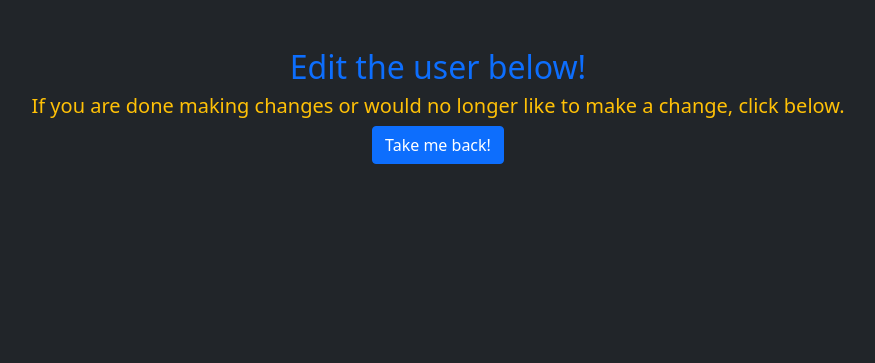
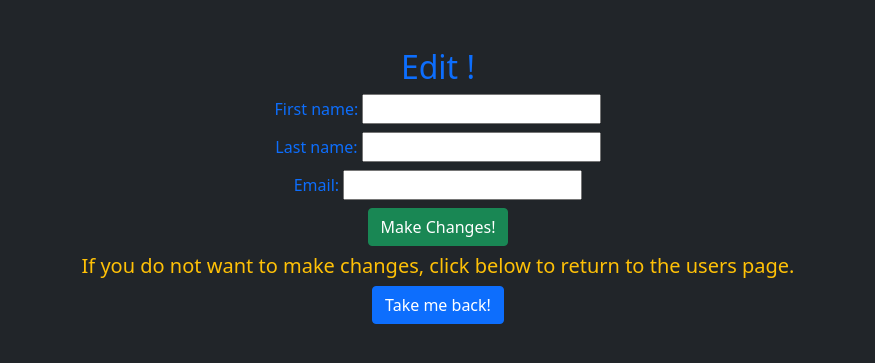
Before and after one commit to JakeClise/users_CR, a Flask app: template templates/edit_user.html in a window 1280 px wide. Shown: the top 363 px of the page, without its empty margins (202-1077 px from the left). Run offline with Flask 2, Linux system fonts and the light colour scheme; the template is opened without the code that fills it, so the values that code supplies are empty.

Commit message:
saving edit changes

```diff
--- a/server.py
+++ b/server.py
@@ -35,9 +35,17 @@ def get_one_user(id):
     }
     return render_template('one_user.html',user=User.get_one_user(data))
 
-@app.route('/edit')
-def edit_user():
-    return render_template('edit_user.html')
+@app.route('/edit/<int:id>')
+def go_edit_user(id):
+    data = {
+        "id":id
+    }
+    return render_template('edit_user.html',user=User.get_one_user(data))
+
+@app.route('/edit-one-user', methods=["POST"])
+def update_user():
+    User.update(request.form)
+    return redirect('/go-users')
 
 
 
--- a/templates/edit_user.html
+++ b/templates/edit_user.html
@@ -9,10 +9,27 @@
 </head>
 <body class="bg-dark">
     <div class="text-center mt-5">
-        <h2 class="text-primary">Edit the user below!</h2>
-
+        <h2 class="text-primary">Edit {{user.first_name}}!</h2>
+        <input type="hidden" name="id" value="{{user.id}}">
+        <form action="/edit-one-user" method="post">
+            <div class="mt-2">
+                <label for="first_name" class="text-primary">First name:</label>
+                <input type="text" name="first_name" value="{{user.first_name}}">
+            </div>
+            <div class="mt-2">
+                <label for="last_name" class="text-primary">Last name:</label>
+                <input type="text" name="last_name" value="{{user.last_name}}">
+            </div>
+            <div class="mt-2">
+                <label for="email" class="text-primary">Email:</label>
+                <input type="text" name="email" value="{{user.email}}">
+            </div>
+            <div class="mt-2">
+                <input type="submit" class="btn btn-success" value="Make Changes!">
+            </div>
+        </form>
         <div class="mt-2">
-            <h5 class="text-warning">If you are done making changes or would no longer like to make a change, click below.</h5>
+            <h5 class="text-warning">If you do not want to make changes, click below to return to the users page.</h5>
             <a href="/go-users" class="btn btn-primary">Take me back!</a>
         </div>
     </div>
--- a/templates/users.html
+++ b/templates/users.html
@@ -27,7 +27,7 @@
                     <td>{{user.first_name}}</td>
                     <td>{{user.last_name}}</td>
                     <td>{{user.email}}</td>
-                    <td><a href="/view/{{ user.id }}">View</a> <a href="/edit">Edit</a> <a href="/delete">Delete</a></td>
+                    <td><a href="/view/{{ user.id }}">View</a> <a href="/edit/{{ user.id }}">Edit</a> <a href="/delete">Delete</a></td>
                 </tr>
             </tbody>
             {%  endfor %}
--- a/user.py
+++ b/user.py
@@ -28,3 +28,8 @@ class User:
         query = "SELECT * FROM users WHERE id = (%(id)s)";
         result = connectToMySQL('users_cr_schema').query_db(query, data)
         return cls(result[0])
+
+    @classmethod
+    def update(cls,data):
+        query = "UPDATE users SET first_name = %(first_name)s, last_name = %(last_name)s, email = %(email)s, updated_at=NOW() WHERE id = %(id)s;"
+        return connectToMySQL('users_cr_schema').query_db(query, data)
```
